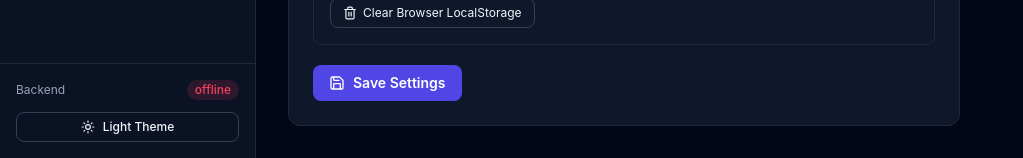
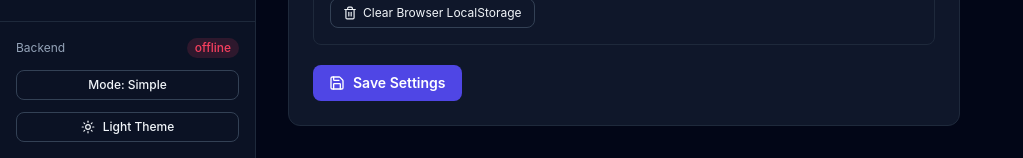
Before and after one commit to pramudnadula/visioncraft, a React (Vite) app in the folder apps/web/: page /settings in a window 1280 px wide. Shown: the part 724-882 px from the top of the page, without its empty margins (0-1023 px from the left). Built offline with nearby package versions, Linux system fonts and the light colour scheme; no server answers.

Commit message:
feat(web): add Simple vs Advanced UI mode toggle in sidebar

```diff
--- a/apps/web/src/components/Layout.tsx
+++ b/apps/web/src/components/Layout.tsx
@@ -36,6 +36,7 @@ const NAV_ITEMS = [
 
 export function Layout() {
   const [dark, setDark] = useState(() => loadLocalPreferences().theme === "dark");
+  const [uiMode, setUiMode] = useState<"simple" | "advanced">(() => loadLocalPreferences().uiMode);
   const { data: health } = useQuery({
     queryKey: ["health"],
     queryFn: api.health,
@@ -50,6 +51,12 @@ export function Layout() {
     const next = !dark;
     setDark(next);
     saveLocalPreferences({ theme: next ? "dark" : "light" });
+  };
+
+  const toggleUiMode = () => {
+    const next = uiMode === "simple" ? "advanced" : "simple";
+    setUiMode(next);
+    saveLocalPreferences({ uiMode: next });
   };
 
   return (
@@ -102,6 +109,13 @@ export function Layout() {
           </div>
           <button
             type="button"
+            onClick={toggleUiMode}
+            className="w-full flex items-center justify-center gap-2 px-3 py-1.5 rounded-lg border border-slate-200 dark:border-slate-700 text-xs font-medium hover:bg-slate-100 dark:hover:bg-slate-800"
+          >
+            <span>Mode: {uiMode === "simple" ? "Simple" : "Advanced"}</span>
+          </button>
+          <button
+            type="button"
             onClick={toggleTheme}
             className="w-full flex items-center justify-center gap-2 px-3 py-1.5 rounded-lg border border-slate-200 dark:border-slate-700 text-xs font-medium hover:bg-slate-100 dark:hover:bg-slate-800"
           >
--- a/apps/web/src/lib/storage.ts
+++ b/apps/web/src/lib/storage.ts
@@ -4,6 +4,7 @@ const PREFS_KEY = "facevision_local_prefs";
 
 export interface LocalBrowserPreferences {
   theme: "dark" | "light";
+  uiMode: "simple" | "advanced";
   defaultModelId: string;
   defaultBlurMode: BlurMode;
   confidence: number;
@@ -11,6 +12,7 @@ export interface LocalBrowserPreferences {
 
 const DEFAULT_PREFS: LocalBrowserPreferences = {
   theme: "dark",
+  uiMode: "simple",
   defaultModelId: "haar",
   defaultBlurMode: "none",
   confidence: 0.6,
```
